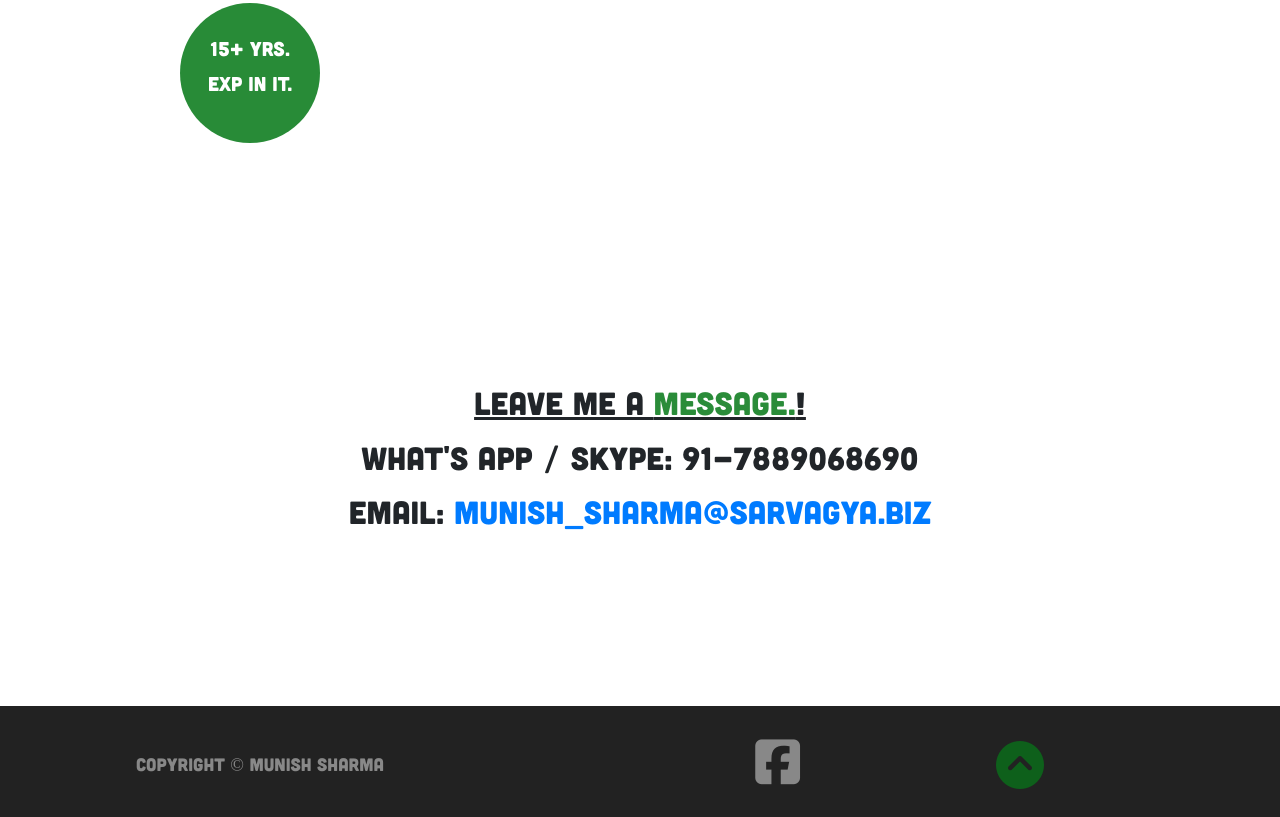
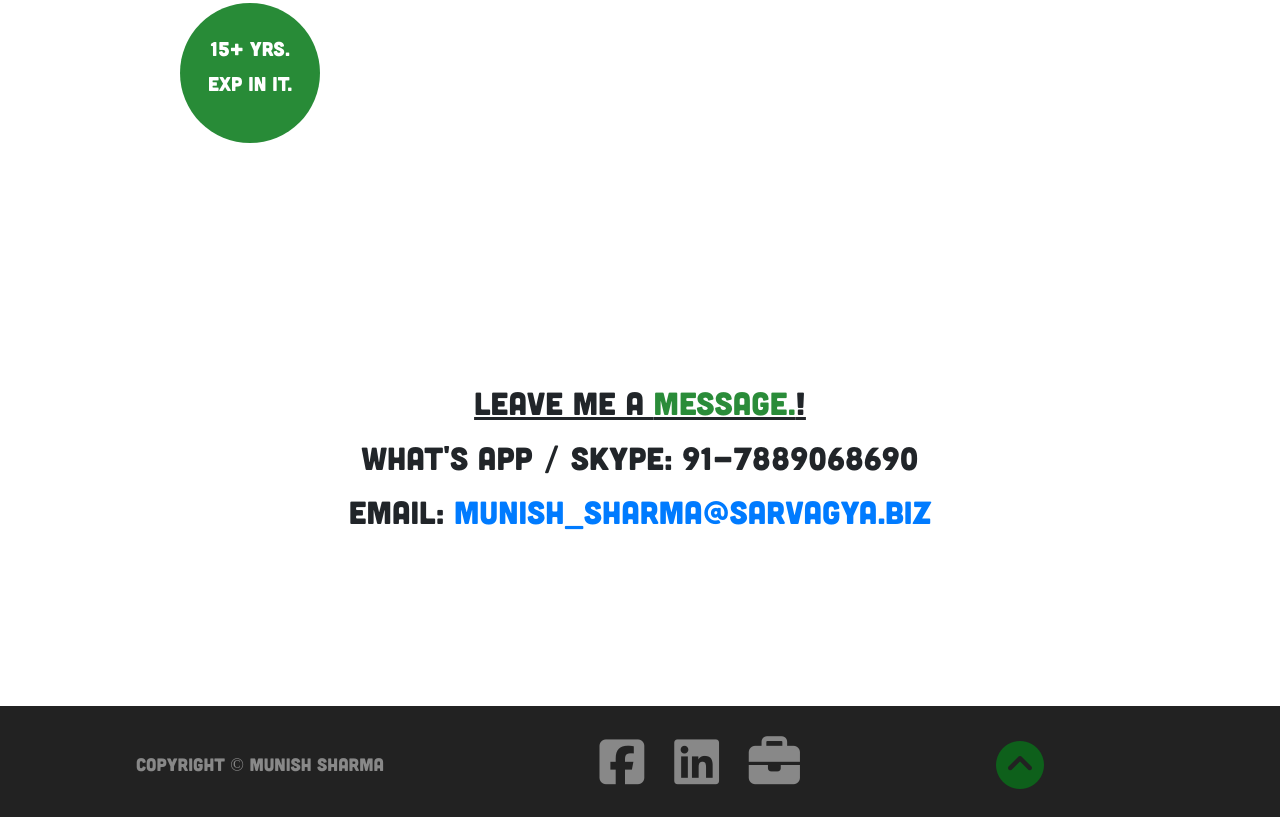
Before and after one commit to Munish4Humanity/freelancer4work, a plain HTML site: page index.html in a window 1280 px wide. Shown: the part 6314-7131 px from the top of the page. Drawn offline with nearby package versions, Linux system fonts and the light colour scheme.

Commit message:
UpdateLinks

```diff
--- a/index.html
+++ b/index.html
@@ -462,6 +462,8 @@
                      <div class="col-sm-4">
                          <ul class="social-links">
                             <li><a href="https://www.facebook.com/genius4work/"><i class="fa fa-facebook-square fa-2x" aria-hidden="true"></i></a></li>
+                            <li><a href="https://www.linkedin.com/in/munish4sarvagaya/"><i class="fab fa-linkedin fa-2x" aria-hidden="true"></i></a></li>
+                            <li><a href="https://www.upwork.com/freelancers/~016cdd5f727e82/"><i class="fas fa-briefcase fa-2x" aria-hidden="true"></i></a></li>
                          </ul>
                      </div>
                      <div class="col-sm-4 scroll-to-top-button">
```
